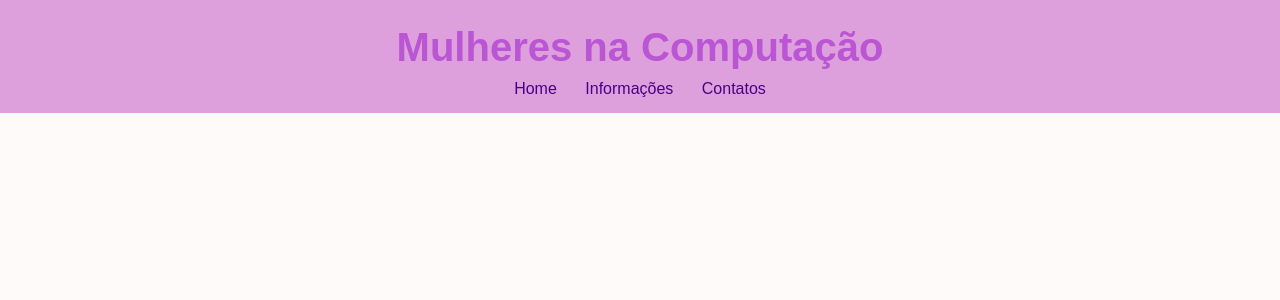
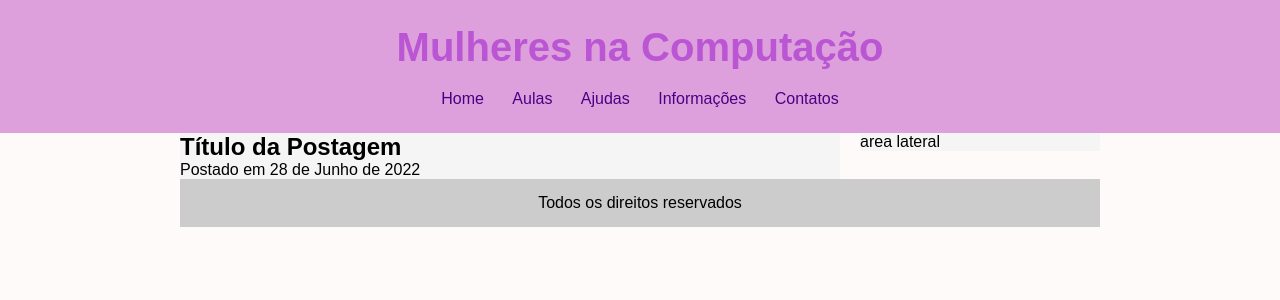
Before and after one commit to gabiiwa/Carlos_Gabriele_Laura_Mariana, a Django app: template django_api/templates/views/home.html in a window 1280 px wide. Shown: the top 300 px of the page. Run offline with Django 4.2, Linux system fonts and the light colour scheme; the template is opened without the code that fills it, so the values that code supplies are empty.

Commit message:
Parte 2 da Home quase completa

```diff
--- a/django_api/templates/public/CSS/home.css
+++ b/django_api/templates/public/CSS/home.css
@@ -18,8 +18,32 @@ body {
     text-align: center;
 }
 
-#logo {
+#logo, #menu {
     padding: 10px;
+}
+
+#main {
+    width: 920px;
+    margin: 0 auto;
+}
+
+#conteudo {
+    width: 660px;
+    float: left;
+    background-color: #F5F5F5;
+}
+
+#area-lateral {
+    width: 240px;
+    float: right;
+    background-color: #F5F5F5;
+}
+
+#rodape {
+    clear: both;
+    background-color: #CCCCCC;
+    text-align: center;
+    padding: 15px;
 }
 
 /* Tags */
@@ -42,5 +66,3 @@ a:hover {
     color: #8B008B;
     background-color: #F5F5F5;
 }
-
-/* Classes */
--- a/django_api/templates/views/home.html
+++ b/django_api/templates/views/home.html
@@ -16,8 +16,28 @@
 
             <div id="menu">
                 <a href="home.html">Home</a>
+                <a href="aula.html">Aulas</a>
+                <a href="ajuda.html">Ajudas</a>
                 <a href="informativo.html">Informações</a>
                 <a href="contato.html">Contatos</a>
+            </div>
+
+        </div>
+
+        <div id="main">
+            <div id="conteudo">
+                <div class="postagens">
+                    <h2>Título da Postagem</h2>
+                    <span>Postado em 28 de Junho de 2022</span>
+                </div>
+            </div>
+
+            <div id="area-lateral">
+                area lateral
+            </div>
+
+            <div id="rodape">
+                Todos os direitos reservados
             </div>
         </div>
     </body>
```
Also changed, not shown: django_api/templates/views/ajuda.html (added), django_api/templates/views/aula.html (added).
